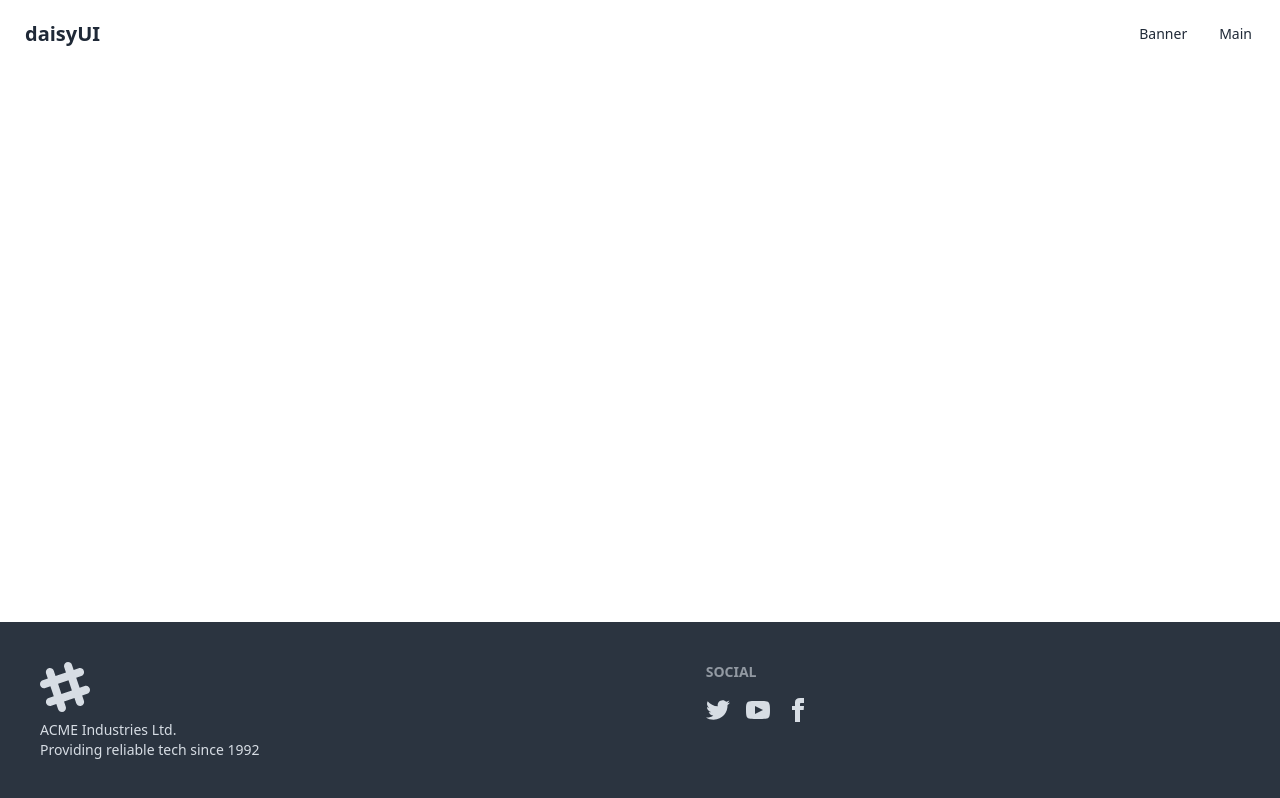
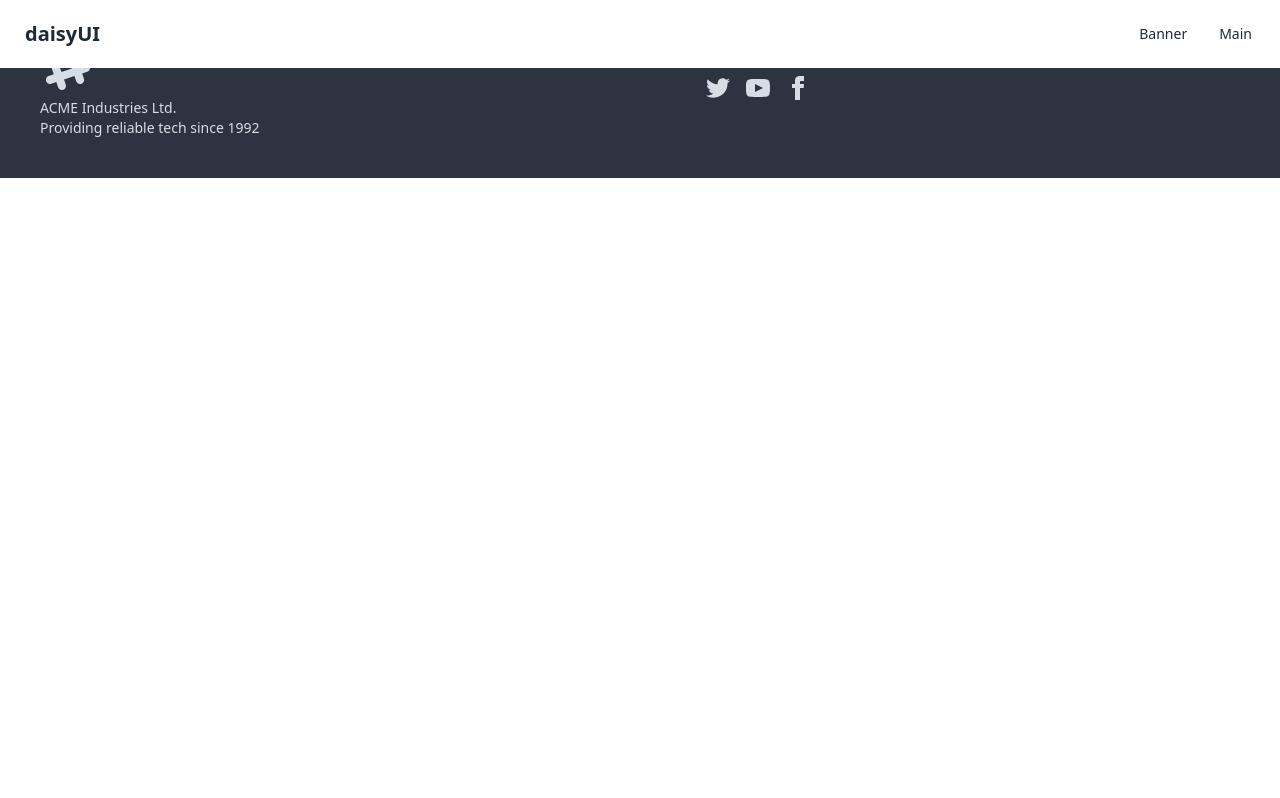
Before and after one commit to ahanaf607307/practice-react-router, a React (Vite) app: page / in a window 1280 px wide. Built offline with nearby package versions, Linux system fonts and the light colour scheme.

Commit message:
upload main and other component content

```diff
--- a/src/Component/Home/Home.jsx
+++ b/src/Component/Home/Home.jsx
@@ -12,7 +12,7 @@ function Home() {
  <Navbar/>
    </div>
     <Outlet/>
-    <div className=' fixed bottom-0 left-0 right-0 z-10' >
+    <div className=' ' >
     <Footer />
     </div>
    </div>
```
